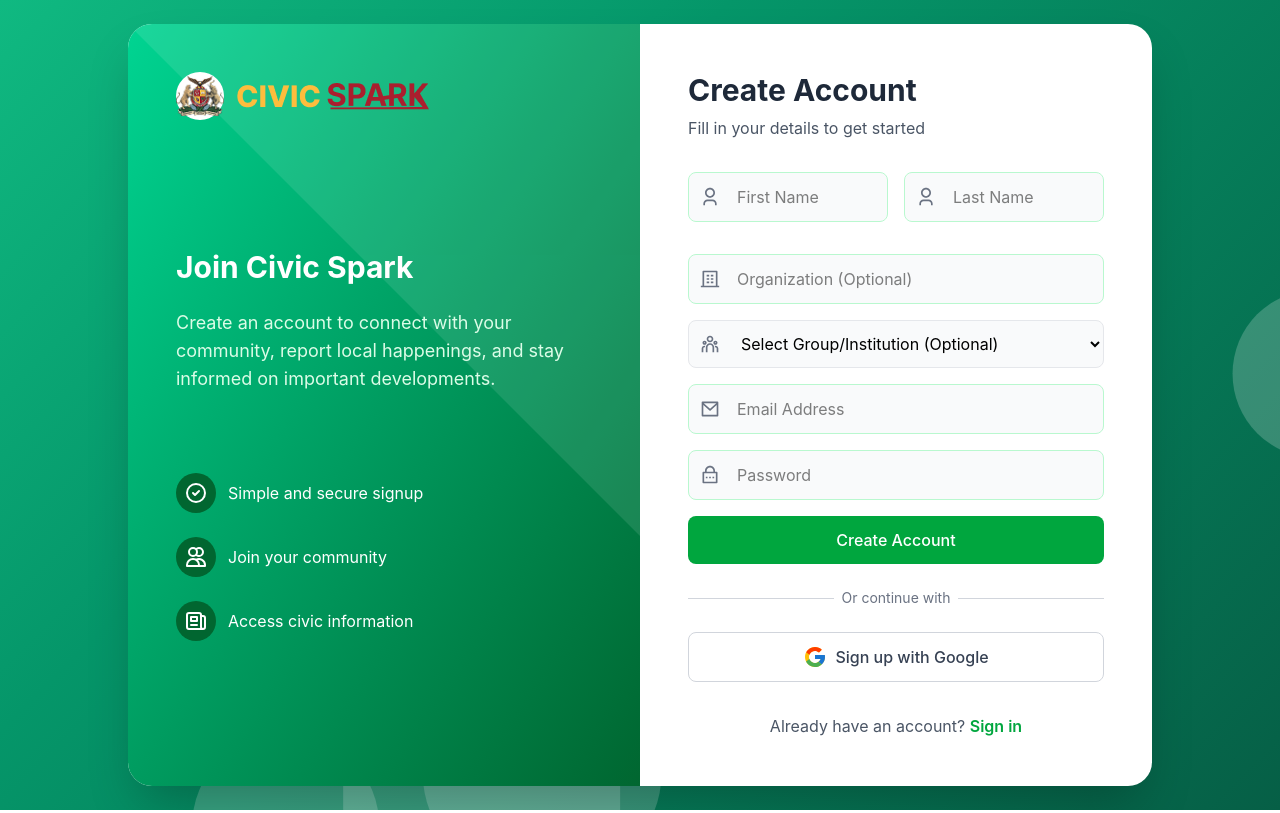
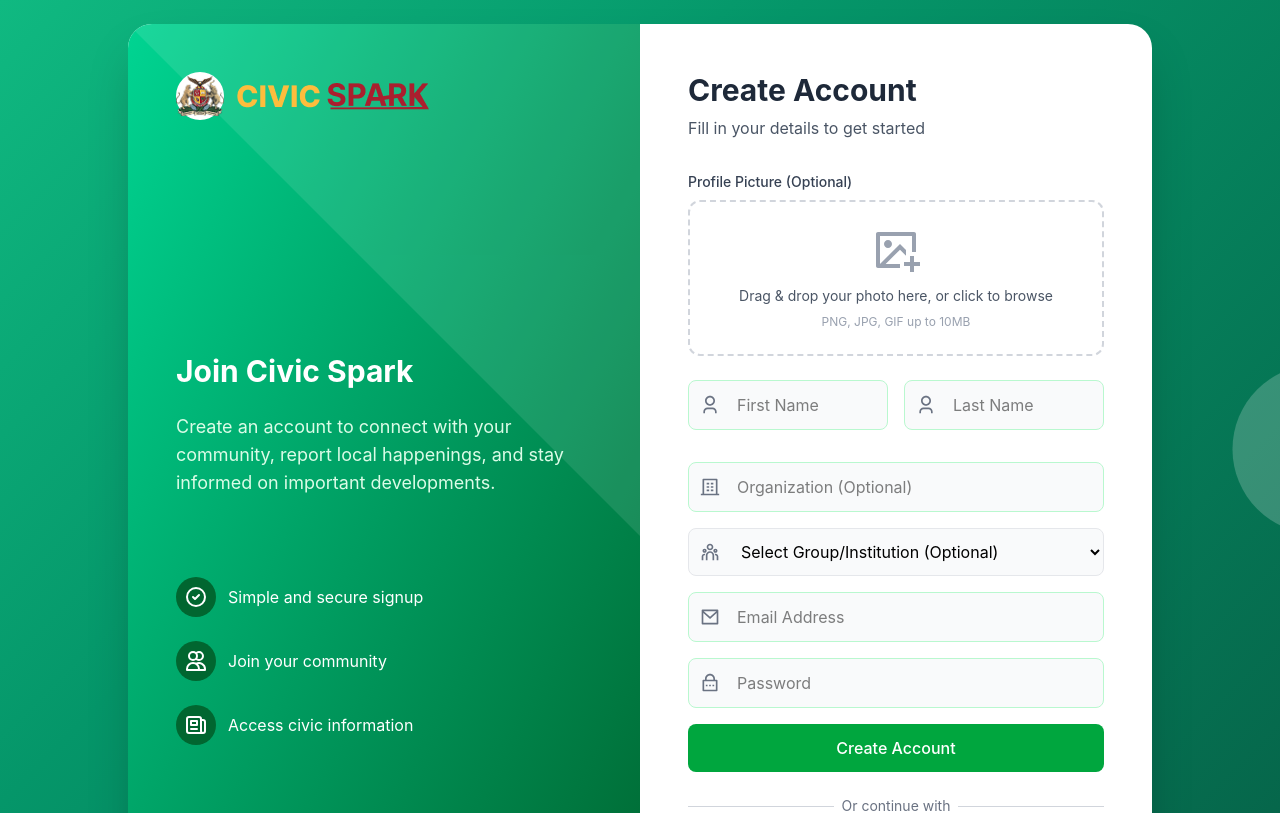
Before and after one commit to zeal72/CivicSpark, a React (Vite) app: page /CivicSpark/signup in a window 1280 px wide. Shown: the top 813 px of the page. Built offline with nearby package versions, Linux system fonts and the light colour scheme; no server answers.

Commit message:
Added Image Upload Functionality

```diff
--- a/src/Pages/signup.jsx
+++ b/src/Pages/signup.jsx
@@ -11,7 +11,7 @@
 import 'react-toastify/dist/ReactToastify.css';
 import { motion } from 'framer-motion';
 import { FcGoogle } from 'react-icons/fc';
-import { RiLockPasswordLine, RiMailLine, RiUser3Line, RiBuilding4Line, RiTeamLine } from 'react-icons/ri';
+import { RiLockPasswordLine, RiMailLine, RiUser3Line, RiBuilding4Line, RiTeamLine, RiImageAddLine, RiCloseLine } from 'react-icons/ri';
 import Logo from '../assets/ABSG-Coat-of-Arms_Master 2.png'
 import LogoName from '../assets/logoname.png'
 
@@ -34,6 +34,129 @@
 	);
 };
 
+// Profile Picture Upload Component
+const ProfilePictureUpload = ({ onImageUpload, uploadedImageUrl, isUploading }) => {
+	const [dragActive, setDragActive] = useState(false);
+	const [previewUrl, setPreviewUrl] = useState(uploadedImageUrl || null);
+
+	const handleDrag = (e) => {
+		e.preventDefault();
+		e.stopPropagation();
+		if (e.type === "dragenter" || e.type === "dragover") {
+			setDragActive(true);
+		} else if (e.type === "dragleave") {
+			setDragActive(false);
+		}
+	};
+
+	const handleDrop = (e) => {
+		e.preventDefault();
+		e.stopPropagation();
+		setDragActive(false);
+
+		if (e.dataTransfer.files && e.dataTransfer.files[0]) {
+			handleFileSelect(e.dataTransfer.files[0]);
+		}
+	};
+
+	const handleFileSelect = (file) => {
+		if (file && file.type.startsWith('image/')) {
+			// Create preview
+			const reader = new FileReader();
+			reader.onload = (e) => {
+				setPreviewUrl(e.target.result);
+			};
+			reader.readAsDataURL(file);
+
+			// Upload to Cloudinary
+			onImageUpload(file);
+		} else {
+			toast.error('Please select a valid image file');
+		}
+	};
+
+	const handleFileInput = (e) => {
+		if (e.target.files && e.target.files[0]) {
+			handleFileSelect(e.target.files[0]);
+		}
+	};
+
+	const removeImage = () => {
+		setPreviewUrl(null);
+		onImageUpload(null);
+	};
+
+	return (
+		<div className="mb-6">
+			<label className="block text-sm font-medium text-gray-700 mb-2">
+				Profile Picture (Optional)
+			</label>
+
+			{previewUrl ? (
+				<motion.div
+					initial={{ opacity: 0, scale: 0.8 }}
+					animate={{ opacity: 1, scale: 1 }}
+					className="relative inline-block"
+				>
+					<div className="relative w-24 h-24 rounded-full overflow-hidden border-4 border-green-200 shadow-lg">
+						<img
+							src={previewUrl}
+							alt="Profile preview"
+							className="w-full h-full object-cover"
+						/>
+						{isUploading && (
+							<div className="absolute inset-0 bg-black bg-opacity-50 flex items-center justify-center">
+								<svg className="animate-spin h-6 w-6 text-white" xmlns="http://www.w3.org/2000/svg" fill="none" viewBox="0 0 24 24">
+									<circle className="opacity-25" cx="12" cy="12" r="10" stroke="currentColor" strokeWidth="4"></circle>
+									<path className="opacity-75" fill="currentColor" d="M4 12a8 8 0 018-8V0C5.373 0 0 5.373 0 12h4zm2 5.291A7.962 7.962 0 014 12H0c0 3.042 1.135 5.824 3 7.938l3-2.647z"></path>
+								</svg>
+							</div>
+						)}
+					</div>
+					<button
+						type="button"
+						onClick={removeImage}
+						className="absolute -top-2 -right-2 w-6 h-6 bg-red-500 text-white rounded-full flex items-center justify-center hover:bg-red-600 transition-colors"
+					>
+						<RiCloseLine className="w-4 h-4" />
+					</button>
+				</motion.div>
+			) : (
+				<div
+					className={`relative border-2 border-dashed rounded-xl p-6 text-center transition-all duration-200 cursor-pointer hover:border-green-400 hover:bg-green-50 ${dragActive ? 'border-green-500 bg-green-50' : 'border-gray-300'
+						}`}
+					onDragEnter={handleDrag}
+					onDragLeave={handleDrag}
+					onDragOver={handleDrag}
+					onDrop={handleDrop}
+					onClick={() => document.getElementById('profile-picture-input').click()}
+				>
+					<input
+						id="profile-picture-input"
+						type="file"
+						accept="image/*"
+						onChange={handleFileInput}
+						className="hidden"
+					/>
+
+					<motion.div
+						animate={{ y: dragActive ? -5 : 0 }}
+						transition={{ duration: 0.2 }}
+					>
+						<RiImageAddLine className="w-12 h-12 text-gray-400 mx-auto mb-3" />
+						<p className="text-gray-600 text-sm mb-2">
+							Drag & drop your photo here, or click to browse
+						</p>
+						<p className="text-gray-400 text-xs">
+							PNG, JPG, GIF up to 10MB
+						</p>
+					</motion.div>
+				</div>
+			)}
+		</div>
+	);
+};
+
 const SignUp = () => {
 	const [firstName, setFirstName] = useState('');
 	const [lastName, setLastName] = useState('');
@@ -41,8 +164,53 @@
 	const [group, setGroup] = useState('');
 	const [email, setEmail] = useState('');
 	const [password, setPassword] = useState('');
+	const [profileImageUrl, setProfileImageUrl] = useState('');
 	const [loading, setLoading] = useState(false);
+	const [imageUploading, setImageUploading] = useState(false);
 	const navigate = useNavigate();
+
+	// Cloudinary configuration - Replace with your actual values
+	const CLOUDINARY_CLOUD_NAME = "dx1vcdlqs"; // Replace with your cloud name
+	const CLOUDINARY_UPLOAD_PRESET = "CivicSpark"; // Replace with your upload preset
+
+	const uploadToCloudinary = async (file) => {
+		if (!file) {
+			setProfileImageUrl('');
+			return null;
+		}
+
+		setImageUploading(true);
+
+		try {
+			const formData = new FormData();
+			formData.append("file", file);
+			formData.append("upload_preset", CLOUDINARY_UPLOAD_PRESET);
+			formData.append("folder", "profile_pictures"); // Optional: organize in folders
+
+			const response = await fetch(
+				`https://api.cloudinary.com/v1_1/${CLOUDINARY_CLOUD_NAME}/image/upload`,
+				{
+					method: "POST",
+					body: formData,
+				}
+			);
+
+			if (!response.ok) {
+				throw new Error('Upload failed');
+			}
+
+			const data = await response.json();
+			setProfileImageUrl(data.secure_url);
+			toast.success('Profile picture uploaded successfully!');
+			return data.secure_url;
+		} catch (error) {
+			console.error('Cloudinary upload error:', error);
+			toast.error('Failed to upload image. Please try again.');
+			return null;
+		} finally {
+			setImageUploading(false);
+		}
+	};
 
 	const handleSignUp = async (e) => {
 		e.preventDefault();
@@ -58,8 +226,10 @@
 			const userCredential = await createUserWithEmailAndPassword(auth, email, password);
 			const user = userCredential.user;
 
+			// Update profile with display name and photo URL
 			await updateProfile(user, {
-				displayName: `${firstName} ${lastName}`
+				displayName: `${firstName} ${lastName}`,
+				photoURL: profileImageUrl || null
 			});
 
 			// Using Realtime Database instead of Firestore
@@ -70,6 +240,7 @@
 				organization: organization || '',
 				group: group || '',
 				email: user.email,
+				photoURL: profileImageUrl || '',
 				provider: 'email',
 				createdAt: new Date().toISOString()
 			});
@@ -108,6 +279,7 @@
 				organization: '',
 				group: '',
 				email: user.email,
+				photoURL: user.photoURL || '',
 				provider: 'google',
 				createdAt: new Date().toISOString()
 			});
@@ -236,6 +408,13 @@
 							<p className="text-gray-600 mb-8">Fill in your details to get started</p>
 
 							<form onSubmit={handleSignUp} className="space-y-4">
+								{/* Profile Picture Upload */}
+								<ProfilePictureUpload
+									onImageUpload={uploadToCloudinary}
+									uploadedImageUrl={profileImageUrl}
+									isUploading={imageUploading}
+								/>
+
 								<div className="grid grid-cols-1 md:grid-cols-2 gap-4">
 									<InputField
 										icon={<RiUser3Line className="w-5 h-5" />}
@@ -303,8 +482,8 @@
 
 								<button
 									type="submit"
-									disabled={loading}
-									className="w-full flex items-center justify-center bg-green-600 hover:bg-green-700 focus:ring-4 focus:ring-green-300 text-white font-medium rounded-lg text-base px-5 py-3 transition-all duration-300"
+									disabled={loading || imageUploading}
+									className="w-full flex items-center justify-center bg-green-600 hover:bg-green-700 focus:ring-4 focus:ring-green-300 text-white font-medium rounded-lg text-base px-5 py-3 transition-all duration-300 disabled:opacity-50"
 								>
 									{loading ? (
 										<svg className="animate-spin -ml-1 mr-3 h-5 w-5 text-white" xmlns="http://www.w3.org/2000/svg" fill="none" viewBox="0 0 24 24">
@@ -312,7 +491,7 @@
 											<path className="opacity-75" fill="currentColor" d="M4 12a8 8 0 018-8V0C5.373 0 0 5.373 0 12h4zm2 5.291A7.962 7.962 0 014 12H0c0 3.042 1.135 5.824 3 7.938l3-2.647z"></path>
 										</svg>
 									) : null}
-									{loading ? 'Creating Account...' : 'Create Account'}
+									{loading ? 'Creating Account...' : imageUploading ? 'Uploading Image...' : 'Create Account'}
 								</button>
 							</form>
 
```
